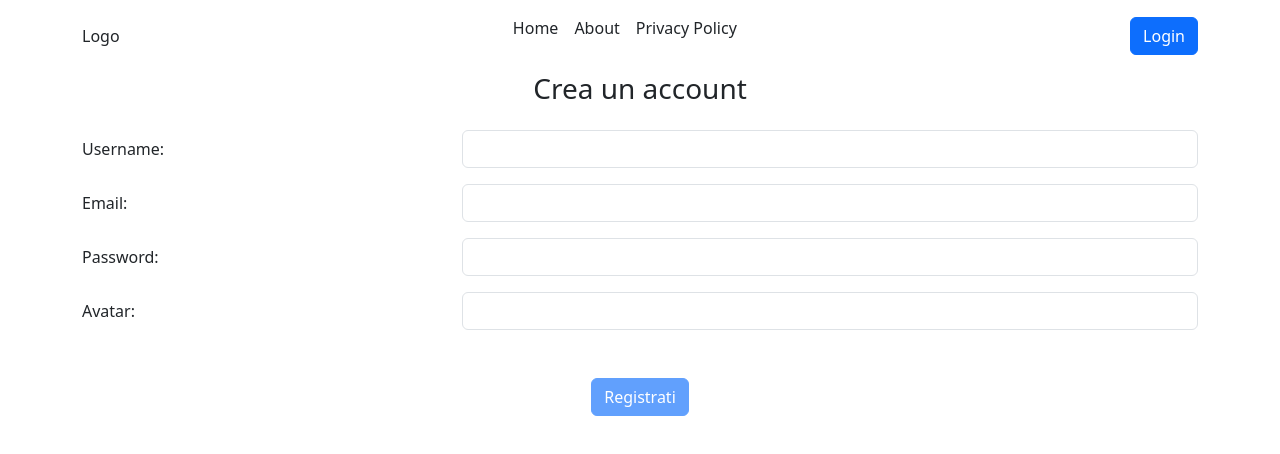
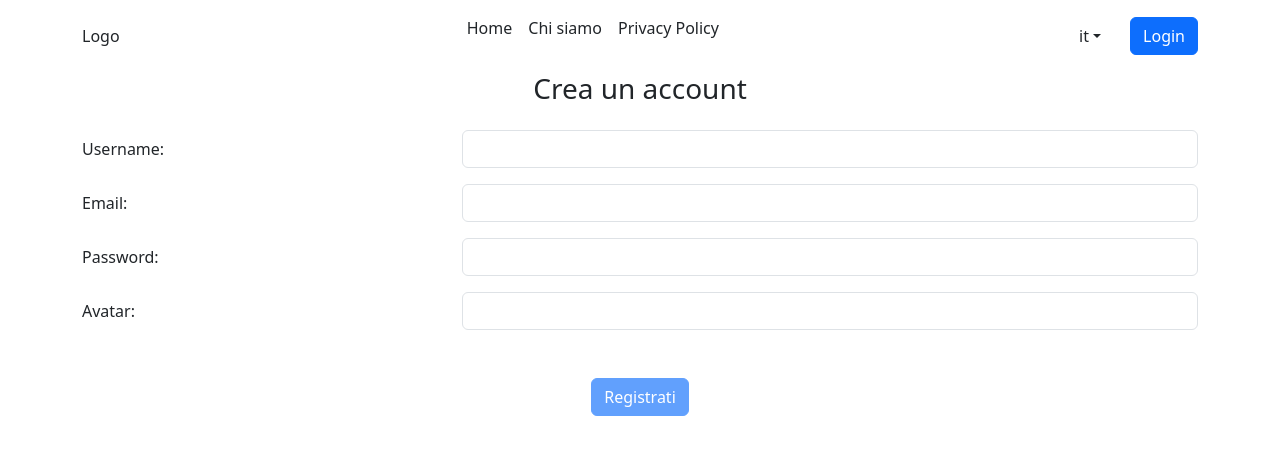
Before and after one commit to markisgod92/e-m6-phones-marketplace, a React (Vite) app in the folder frontend/: page /register in a window 1280 px wide. Shown: the top 454 px of the page. Built offline with nearby package versions, Linux system fonts and the light colour scheme.

Commit message:
navbar language switch

```diff
--- a/frontend/src/components/navbar/NavBar.jsx
+++ b/frontend/src/components/navbar/NavBar.jsx
@@ -5,10 +5,16 @@ import './navbar.css'
 import { UserDropdown } from "./UserDropdown"
 import { Link } from "react-router-dom"
 import { LoginModal } from "../login-modal/LoginModal"
+import { useTranslation } from "react-i18next"
 
 export const NavBar = () => {
     const { isUserAuthenticated } = useContext(LoginContext)
     const [showModal, setShowModal] = useState(false)
+    const { t, i18n } = useTranslation()
+
+    const changeLanguage = (lng) => {
+        i18n.changeLanguage(lng)
+    }
 
     return (
         <nav>
@@ -19,9 +25,22 @@ export const NavBar = () => {
                         <Link to={'/'} className="text-decoration-none text-body">
                             <li>Home</li>
                         </Link>
-                        <li>About</li>
+                        <li>{t('aboutUs')}</li>
                         <li>Privacy Policy</li>
                     </ul>
+                    <div className="d-flex align-items-center gap-3">
+                        <Dropdown>
+                            <Dropdown.Toggle
+                                variant="secondary-outline"
+                            >
+                                {i18n.language}
+                            </Dropdown.Toggle>
+
+                            <Dropdown.Menu>
+                                <Dropdown.Item onClick={() => changeLanguage('it')}>Italiano</Dropdown.Item>
+                                <Dropdown.Item onClick={() => changeLanguage('en')}>English</Dropdown.Item>
+                            </Dropdown.Menu>
+                        </Dropdown>
                         <div>
                             {!isUserAuthenticated && (
                                 <Button variant="primary" onClick={() => setShowModal(true)}>Login</Button>
@@ -32,6 +51,7 @@ export const NavBar = () => {
                             )}
                         </div>
                     </div>
+                </div>
             </Container>
             <LoginModal showModal={showModal} setShowModal={setShowModal} />
         </nav>
--- a/frontend/src/locales/itTranslation.json
+++ b/frontend/src/locales/itTranslation.json
@@ -20,5 +20,7 @@
     "createAccount": "Crea un account",
     "register": "Registrati",
     "usernameNotUnique": "Nome utente già in uso",
-    "emailNotUnique": "Email già in uso"
+    "emailNotUnique": "Email già in uso",
+    "aboutUs": "Chi siamo",
+    "companyDesc": "Benvenuti nel nostro marketplace, un punto di riferimento per chi opera in settori non convenzionali. Siamo specializzati nel facilitare il commercio di dispositivi elettronici di origine particolare, soddisfacendo le esigenze di professionisti che si occupano di recupero e ridistribuzione rapida di beni ad alto valore. Che tu sia un esperto nel reperimento di beni senza troppi intermediari, un operatore nel settore del contrabbando tecnologico, o semplicemente qualcuno alla ricerca di un metodo alternativo per cedere dispositivi non più necessari, la nostra piattaforma offre uno spazio sicuro e riservato per le tue transazioni. Operiamo con la massima discrezione, garantendo che ogni scambio avvenga nel rispetto delle necessità di privacy e urgenza dei nostri utenti. Offriamo un'ampia gamma di telefoni di ultima generazione, pronti per essere immessi nuovamente nel mercato, indipendentemente dalla loro provenienza. Unisciti a noi e scopri come possiamo semplificare il tuo business, sempre fuori dai soliti schemi."
 }
--- a/frontend/src/pages/CreateAccount.jsx
+++ b/frontend/src/pages/CreateAccount.jsx
@@ -2,7 +2,7 @@ import { useTranslation } from 'react-i18next';
 import { NavAndFooterContextProvider } from '../contexts/NavAndFooterContext';
 import {Container, Row, Col, Form, Button} from 'react-bootstrap'
 import { useContext, useState } from 'react';
-import { redirect, useNavigate } from 'react-router-dom';
+import { useNavigate } from 'react-router-dom';
 import { LoginContext } from '../contexts/LoginContext';
 
 export const CreateAccount = () => {
```
Lines whose indentation alone changed are shown as unchanged.
